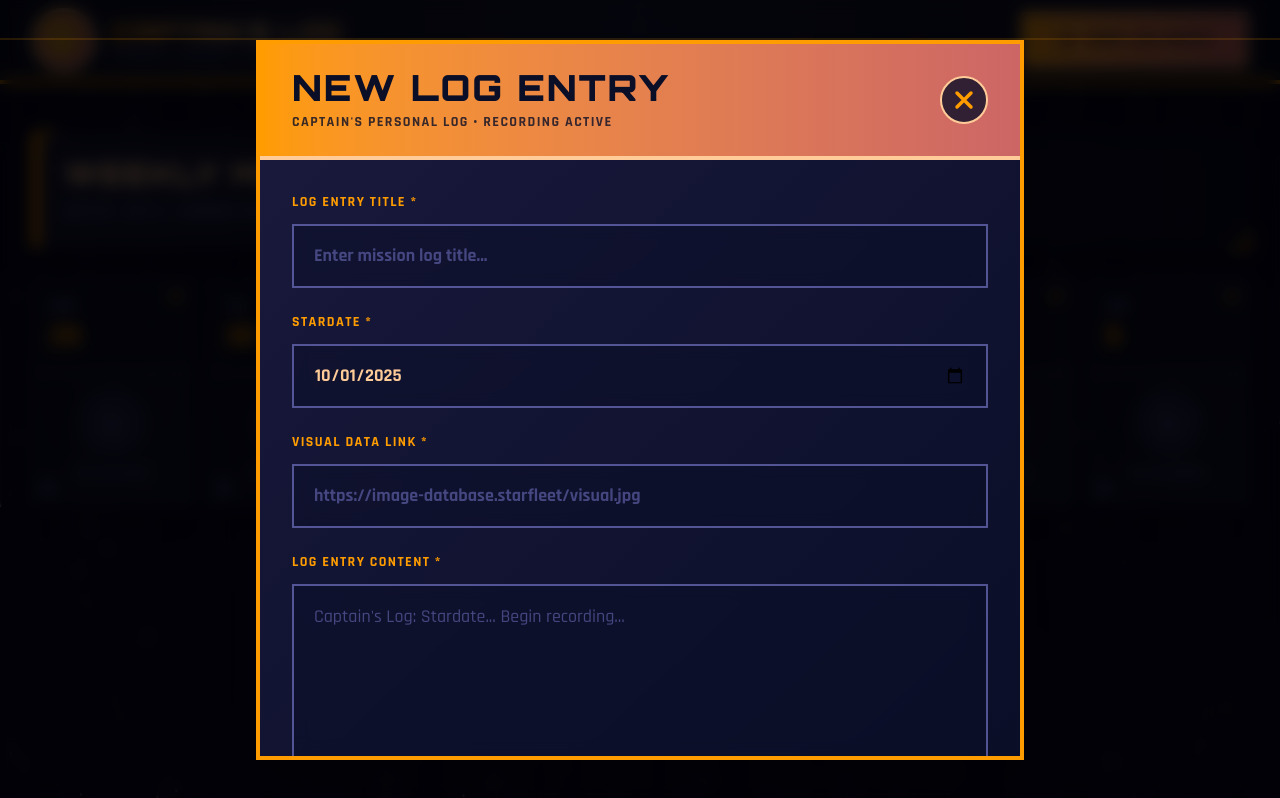
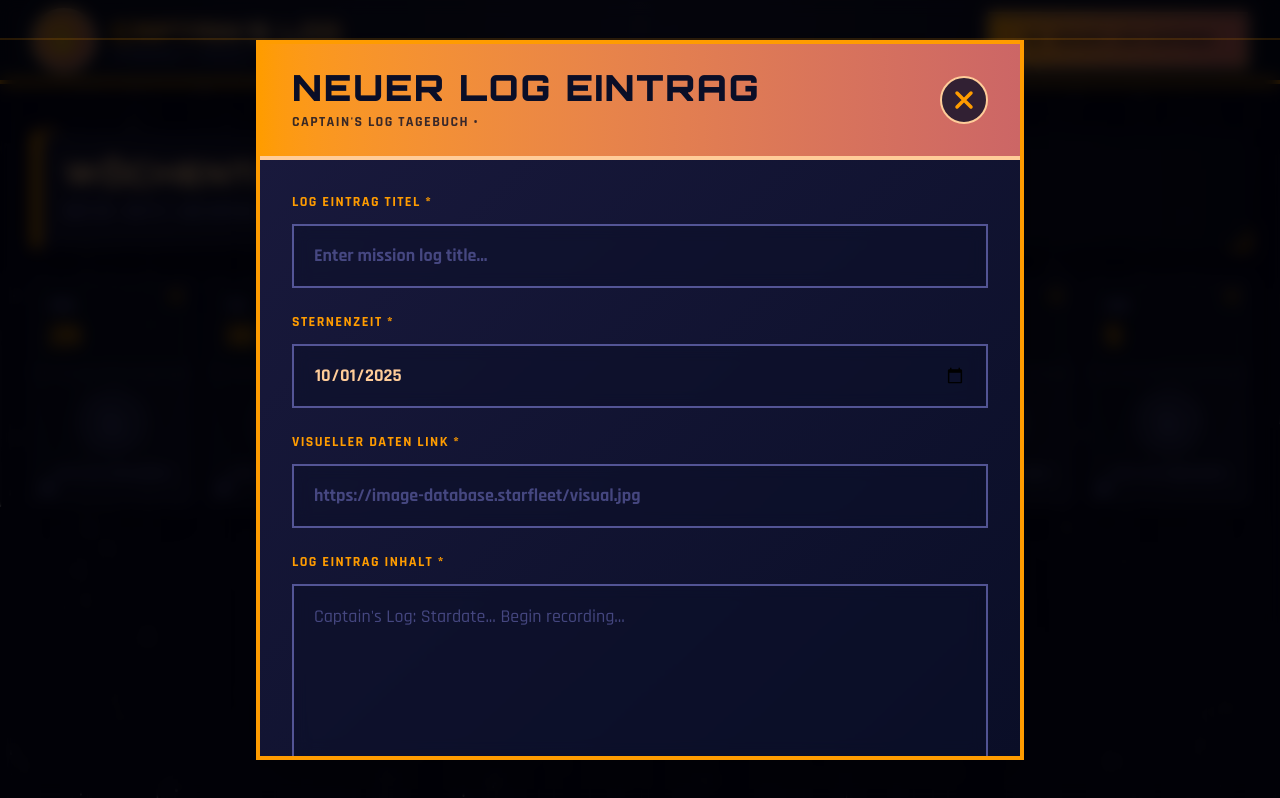
Before and after one commit to cmd-Sven/personal-dairy-app, a React (Vite) app: page / in a window 1280 px wide. Both pictures are taken after a click on the button "Record today's log". Built offline with nearby package versions, Linux system fonts and the light colour scheme.

Commit message:
Updates Styles und Übersetzungen

```diff
--- a/src/App.jsx
+++ b/src/App.jsx
@@ -139,7 +139,7 @@ function App() {
                   CAPTAIN'S LOG
                 </h1>
                 <p className="text-xs text-[#9999ff] font-medium tracking-widest uppercase">
-                  Stardate {calculateStardate()} • Personal Journal System
+                  Sternenzeit {calculateStardate()} • Persöhnliches Logbuch
                 </p>
               </div>
             </div>
@@ -163,7 +163,7 @@ function App() {
                     d="M12 4v16m8-8H4"
                   />
                 </svg>
-                NEW LOG ENTRY
+                NEUER LOG EINTRAG
               </span>
               <div className="absolute inset-0 bg-gradient-to-r from-transparent via-white/20 to-transparent data-stream"></div>
             </button>
@@ -185,11 +185,11 @@ function App() {
           <div className="mt-16">
             <div className="mb-8 p-6 bg-gradient-to-r from-[#1a1a3e]/80 to-[#0a0e27]/80 backdrop-blur-md rounded-none border-l-8 border-[#ff9c00] shadow-2xl">
               <h2 className="text-3xl font-black text-[#ffcc99] tracking-wider uppercase">
-                Mission Log Archives
+                Missions Archiv
               </h2>
               <p className="text-[#9999ff] mt-2 font-medium">
                 {entries.length} {entries.length === 1 ? "ENTRY" : "ENTRIES"}{" "}
-                RECORDED • DATABASE ACTIVE
+                AUFGENOMMEN • DATEN AKTIV
               </p>
             </div>
 
--- a/src/components/AddEntryModal.jsx
+++ b/src/components/AddEntryModal.jsx
@@ -1,5 +1,5 @@
-import { useState, useEffect } from 'react';
-import { addEntry, checkEntryExists } from '../utils/localStorage';
+import { useState, useEffect } from "react";
+import { addEntry, checkEntryExists } from "../utils/localStorage";
 
 /**
  * Add Entry Modal - Star Trek LCARS Style
@@ -7,19 +7,19 @@ import { addEntry, checkEntryExists } from '../utils/localStorage';
  */
 function AddEntryModal({ isOpen, onClose, onEntryAdded, prefilledDate }) {
   const [formData, setFormData] = useState({
-    title: '',
-    date: '',
-    imageUrl: '',
-    content: ''
+    title: "",
+    date: "",
+    imageUrl: "",
+    content: "",
   });
 
-  const [error, setError] = useState('');
+  const [error, setError] = useState("");
 
   useEffect(() => {
     if (isOpen && prefilledDate) {
-      setFormData(prev => ({
+      setFormData((prev) => ({
         ...prev,
-        date: prefilledDate
+        date: prefilledDate,
       }));
     }
   }, [isOpen, prefilledDate]);
@@ -28,28 +28,28 @@ function AddEntryModal({ isOpen, onClose, onEntryAdded, prefilledDate }) {
 
   const handleChange = (e) => {
     const { name, value } = e.target;
-    setFormData(prev => ({
+    setFormData((prev) => ({
       ...prev,
-      [name]: value
+      [name]: value,
     }));
-    if (error) setError('');
+    if (error) setError("");
   };
 
   const validateForm = () => {
     if (!formData.title.trim()) {
-      setError('ERROR: Log entry title required');
+      setError("ERROR: Log Eintrag: Titel wird benötigt!");
       return false;
     }
     if (!formData.date) {
-      setError('ERROR: Stardate selection required');
+      setError("ERROR: Sternenzeit ist nicht gesetzt!");
       return false;
     }
     if (!formData.imageUrl.trim()) {
-      setError('ERROR: Visual data link required');
+      setError("ERROR: Viuelles Datenelement fehlt");
       return false;
     }
     if (!formData.content.trim()) {
-      setError('ERROR: Log entry content required');
+      setError("ERROR: Log Beschreibung fehlt!");
       return false;
     }
     return true;
@@ -61,20 +61,20 @@ function AddEntryModal({ isOpen, onClose, onEntryAdded, prefilledDate }) {
     if (!validateForm()) return;
 
     if (checkEntryExists(formData.date)) {
-      setError('ALERT: Log entry already exists for this stardate. Database conflict detected.');
+      setError("ALERT: Log Eintrag existiert bereits!");
       return;
     }
 
     const newEntry = addEntry(formData);
     onEntryAdded(newEntry);
 
-    setFormData({ title: '', date: '', imageUrl: '', content: '' });
-    setError('');
+    setFormData({ title: "", date: "", imageUrl: "", content: "" });
+    setError("");
   };
 
   const handleClose = () => {
-    setFormData({ title: '', date: '', imageUrl: '', content: '' });
-    setError('');
+    setFormData({ title: "", date: "", imageUrl: "", content: "" });
+    setError("");
     onClose();
   };
 
@@ -86,18 +86,28 @@ function AddEntryModal({ isOpen, onClose, onEntryAdded, prefilledDate }) {
           <div className="flex items-center justify-between relative z-10">
             <div>
               <h2 className="text-4xl font-black tracking-wider mb-1 uppercase">
-                NEW LOG ENTRY
+                NEUER LOG EINTRAG
               </h2>
               <p className="text-sm font-bold tracking-widest uppercase opacity-80">
-                CAPTAIN'S PERSONAL LOG • RECORDING ACTIVE
+                CAPTAIN'S LOG TAGEBUCH •
               </p>
             </div>
             <button
               onClick={handleClose}
               className="w-12 h-12 rounded-full bg-[#0a0e27]/80 hover:bg-[#0a0e27] transition-colors flex items-center justify-center border-2 border-[#ffcc99] hover:scale-110"
             >
-              <svg className="w-7 h-7 text-[#ff9c00]" fill="none" stroke="currentColor" viewBox="0 0 24 24">
-                <path strokeLinecap="round" strokeLinejoin="round" strokeWidth="3" d="M6 18L18 6M6 6l12 12" />
+              <svg
+                className="w-7 h-7 text-[#ff9c00]"
+                fill="none"
+                stroke="currentColor"
+                viewBox="0 0 24 24"
+              >
+                <path
+                  strokeLinecap="round"
+                  strokeLinejoin="round"
+                  strokeWidth="3"
+                  d="M6 18L18 6M6 6l12 12"
+                />
               </svg>
             </button>
           </div>
@@ -109,17 +119,32 @@ function AddEntryModal({ isOpen, onClose, onEntryAdded, prefilledDate }) {
           {/* Error Alert */}
           {error && (
             <div className="bg-[#cc6666]/20 border-l-8 border-[#cc6666] text-[#ffcc99] p-5 rounded-none flex items-start gap-4 animate-shake backdrop-blur-sm border-2 border-[#cc6666]/50">
-              <svg className="w-8 h-8 flex-shrink-0 mt-0.5 text-[#cc6666]" fill="none" stroke="currentColor" viewBox="0 0 24 24">
-                <path strokeLinecap="round" strokeLinejoin="round" strokeWidth="2" d="M12 9v2m0 4h.01m-6.938 4h13.856c1.54 0 2.502-1.667 1.732-3L13.732 4c-.77-1.333-2.694-1.333-3.464 0L3.34 16c-.77 1.333.192 3 1.732 3z" />
+              <svg
+                className="w-8 h-8 flex-shrink-0 mt-0.5 text-[#cc6666]"
+                fill="none"
+                stroke="currentColor"
+                viewBox="0 0 24 24"
+              >
+                <path
+                  strokeLinecap="round"
+                  strokeLinejoin="round"
+                  strokeWidth="2"
+                  d="M12 9v2m0 4h.01m-6.938 4h13.856c1.54 0 2.502-1.667 1.732-3L13.732 4c-.77-1.333-2.694-1.333-3.464 0L3.34 16c-.77 1.333.192 3 1.732 3z"
+                />
               </svg>
-              <span className="font-bold text-lg uppercase tracking-wide">{error}</span>
+              <span className="font-bold text-lg uppercase tracking-wide">
+                {error}
+              </span>
             </div>
           )}
 
           {/* Title Field */}
           <div className="space-y-3">
-            <label htmlFor="title" className="block text-sm font-black text-[#ff9c00] uppercase tracking-widest">
-              LOG ENTRY TITLE *
+            <label
+              htmlFor="title"
+              className="block text-sm font-black text-[#ff9c00] uppercase tracking-widest"
+            >
+              LOG EINTRAG TITEL *
             </label>
             <input
               type="text"
@@ -134,8 +159,11 @@ function AddEntryModal({ isOpen, onClose, onEntryAdded, prefilledDate }) {
 
           {/* Date Field */}
           <div className="space-y-3">
-            <label htmlFor="date" className="block text-sm font-black text-[#ff9c00] uppercase tracking-widest">
-              STARDATE *
+            <label
+              htmlFor="date"
+              className="block text-sm font-black text-[#ff9c00] uppercase tracking-widest"
+            >
+              STERNENZEIT *
             </label>
             <input
               type="date"
@@ -143,15 +171,18 @@ function AddEntryModal({ isOpen, onClose, onEntryAdded, prefilledDate }) {
               name="date"
               value={formData.date}
               onChange={handleChange}
-              max={new Date().toISOString().split('T')[0]}
+              max={new Date().toISOString().split("T")[0]}
               className="w-full px-5 py-4 bg-[#0a0e27]/50 border-2 border-[#9999ff]/50 rounded-none focus:border-[#ff9c00] focus:ring-4 focus:ring-[#ff9c00]/30 transition-all outline-none text-[#ffcc99] font-bold text-lg backdrop-blur-sm"
             />
           </div>
 
           {/* Image URL Field */}
           <div className="space-y-3">
-            <label htmlFor="imageUrl" className="block text-sm font-black text-[#ff9c00] uppercase tracking-widest">
-              VISUAL DATA LINK *
+            <label
+              htmlFor="imageUrl"
+              className="block text-sm font-black text-[#ff9c00] uppercase tracking-widest"
+            >
+              VISUELLER DATEN LINK *
             </label>
             <input
               type="url"
@@ -168,10 +199,10 @@ function AddEntryModal({ isOpen, onClose, onEntryAdded, prefilledDate }) {
                   src={formData.imageUrl}
                   alt="Preview"
                   className="w-full h-56 object-cover"
-                  onError={(e) => e.target.style.display = 'none'}
+                  onError={(e) => (e.target.style.display = "none")}
                 />
                 <div className="absolute top-3 left-3 px-3 py-1 bg-[#ff9c00] text-[#0a0e27] text-xs font-black uppercase tracking-wider border-2 border-[#ffcc99]">
-                  PREVIEW
+                  VORSCHAU
                 </div>
               </div>
             )}
@@ -179,8 +210,11 @@ function AddEntryModal({ isOpen, onClose, onEntryAdded, prefilledDate }) {
 
           {/* Content Field */}
           <div className="space-y-3">
-            <label htmlFor="content" className="block text-sm font-black text-[#ff9c00] uppercase tracking-widest">
-              LOG ENTRY CONTENT *
+            <label
+              htmlFor="content"
+              className="block text-sm font-black text-[#ff9c00] uppercase tracking-widest"
+            >
+              LOG EINTRAG INHALT *
             </label>
             <textarea
               id="content"
@@ -200,13 +234,13 @@ function AddEntryModal({ isOpen, onClose, onEntryAdded, prefilledDate }) {
               onClick={handleClose}
               className="flex-1 px-8 py-4 border-4 border-[#9999ff]/50 text-[#9999ff] rounded-none font-black text-lg uppercase tracking-wider hover:bg-[#9999ff]/10 transition-all hover:border-[#9999ff] hover:scale-105"
             >
-              ABORT
+              ABBRUCH
             </button>
             <button
               type="submit"
               className="flex-1 px-8 py-4 bg-gradient-to-r from-[#ff9c00] to-[#cc6666] text-[#0a0e27] rounded-none font-black text-lg uppercase tracking-wider shadow-2xl hover:shadow-[#ff9c00]/80 transition-all hover:scale-105 active:scale-95 border-4 border-[#ffcc99] relative overflow-hidden"
             >
-              <span className="relative z-10">RECORD LOG</span>
+              <span className="relative z-10">LOG AUFZEICHNEN</span>
               <div className="absolute inset-0 bg-gradient-to-r from-transparent via-white/20 to-transparent data-stream"></div>
             </button>
           </div>
--- a/src/components/CalendarWeekView.jsx
+++ b/src/components/CalendarWeekView.jsx
@@ -50,11 +50,11 @@ function CalendarWeekView({ entries, onAddEntry, onCardClick }) {
       {/* Week Header */}
       <div className="mb-8 p-6 bg-gradient-to-r from-[#1a1a3e]/80 to-[#0a0e27]/80 backdrop-blur-md rounded-none border-l-8 border-[#ff9c00] shadow-2xl lcars-corner">
         <h2 className="text-3xl font-black text-[#ffcc99] tracking-wider uppercase mb-2">
-          Weekly Mission Schedule
+          Wöchentlicher Missions Kalendar
         </h2>
         <p className="text-[#9999ff] font-medium tracking-wide">
           {weekDays[0]?.monthName} {weekDays[0]?.dayNumber} -{" "}
-          {weekDays[6]?.monthName} {weekDays[6]?.dayNumber} • CURRENT WEEK LOG
+          {weekDays[6]?.monthName} {weekDays[6]?.dayNumber} • LOG AKTUELLE WOCHE
           STATUS
         </p>
       </div>
@@ -160,7 +160,7 @@ function CalendarWeekView({ entries, onAddEntry, onCardClick }) {
                       </svg>
                     </div>
                     <p className="text-xs font-bold text-[#9999ff]/60 uppercase tracking-wider">
-                      NO LOG ENTRY
+                      KEIN LOG VORHANDEN
                     </p>
                   </div>
                 )}
@@ -214,7 +214,7 @@ function CalendarWeekView({ entries, onAddEntry, onCardClick }) {
                         clipRule="evenodd"
                       />
                     </svg>
-                    CURRENT
+                    AKTIVER TAG
                   </span>
                 </div>
               )}
--- a/src/components/EditEntryModal.jsx
+++ b/src/components/EditEntryModal.jsx
@@ -90,10 +90,10 @@ function EditEntryModal({ entry, isOpen, onClose, onEntryUpdated }) {
           <div className="flex items-center justify-between relative z-10">
             <div>
               <h2 className="text-4xl font-black tracking-wider mb-1 uppercase">
-                MODIFY LOG ENTRY
+                LOG EINTRAG ÄNDERN
               </h2>
               <p className="text-sm font-bold tracking-widest uppercase opacity-80">
-                DATABASE UPDATE • EDITING MODE ACTIVE
+                DATEN UPDATE • BEARBEITUNGSMODUS AKTIV
               </p>
             </div>
             <button
@@ -123,7 +123,7 @@ function EditEntryModal({ entry, isOpen, onClose, onEntryUpdated }) {
           {/* Title Field */}
           <div className="space-y-3">
             <label htmlFor="edit-title" className="block text-sm font-black text-[#9999ff] uppercase tracking-widest">
-              LOG ENTRY TITLE *
+              LOG EINTRAG TITEL *
             </label>
             <input
               type="text"
@@ -139,7 +139,7 @@ function EditEntryModal({ entry, isOpen, onClose, onEntryUpdated }) {
           {/* Date Field */}
           <div className="space-y-3">
             <label htmlFor="edit-date" className="block text-sm font-black text-[#9999ff] uppercase tracking-widest">
-              STARDATE *
+              STERNENZEIT *
             </label>
             <input
               type="date"
@@ -155,7 +155,7 @@ function EditEntryModal({ entry, isOpen, onClose, onEntryUpdated }) {
           {/* Image URL Field */}
           <div className="space-y-3">
             <label htmlFor="edit-imageUrl" className="block text-sm font-black text-[#9999ff] uppercase tracking-widest">
-              VISUAL DATA LINK *
+              VISUELLER DATEN LINK *
             </label>
             <input
               type="url"
@@ -175,7 +175,7 @@ function EditEntryModal({ entry, isOpen, onClose, onEntryUpdated }) {
                   onError={(e) => e.target.style.display = 'none'}
                 />
                 <div className="absolute top-3 left-3 px-3 py-1 bg-[#9999ff] text-[#0a0e27] text-xs font-black uppercase tracking-wider border-2 border-[#ccccff]">
-                  PREVIEW
+                  VORSCHAU
                 </div>
               </div>
             )}
@@ -184,7 +184,7 @@ function EditEntryModal({ entry, isOpen, onClose, onEntryUpdated }) {
           {/* Content Field */}
           <div className="space-y-3">
             <label htmlFor="edit-content" className="block text-sm font-black text-[#9999ff] uppercase tracking-widest">
-              LOG ENTRY CONTENT *
+              LOG EINTRAG INHALT *
             </label>
             <textarea
               id="edit-content"
@@ -204,7 +204,7 @@ function EditEntryModal({ entry, isOpen, onClose, onEntryUpdated }) {
               onClick={handleClose}
               className="flex-1 px-8 py-4 border-4 border-[#9999ff]/50 text-[#9999ff] rounded-none font-black text-lg uppercase tracking-wider hover:bg-[#9999ff]/10 transition-all hover:border-[#9999ff] hover:scale-105"
             >
-              CANCEL
+              ABBRUCH
             </button>
             <button
               type="submit"
--- a/src/components/EntryDetailModal.jsx
+++ b/src/components/EntryDetailModal.jsx
@@ -130,7 +130,7 @@ function EntryDetailModal({ entry, isOpen, onClose, onEdit, onDelete }) {
             <div className="flex items-center gap-2 px-4 py-2 bg-[#0a0e27]/80 backdrop-blur-sm rounded-none border-2 border-[#9999ff]">
               <div className="w-3 h-3 bg-[#9999ff] rounded-full animate-pulse"></div>
               <span className="text-[#9999ff] text-xs font-black uppercase tracking-widest">
-                ACTIVE LOG
+                AKTIVER LOG
               </span>
             </div>
           </div>
```
